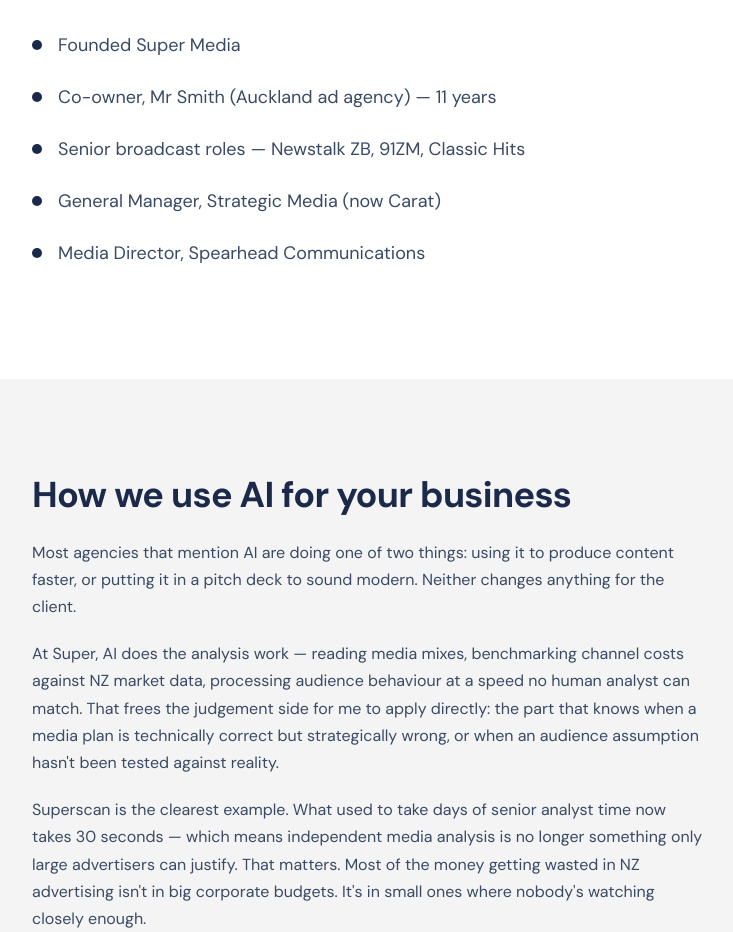
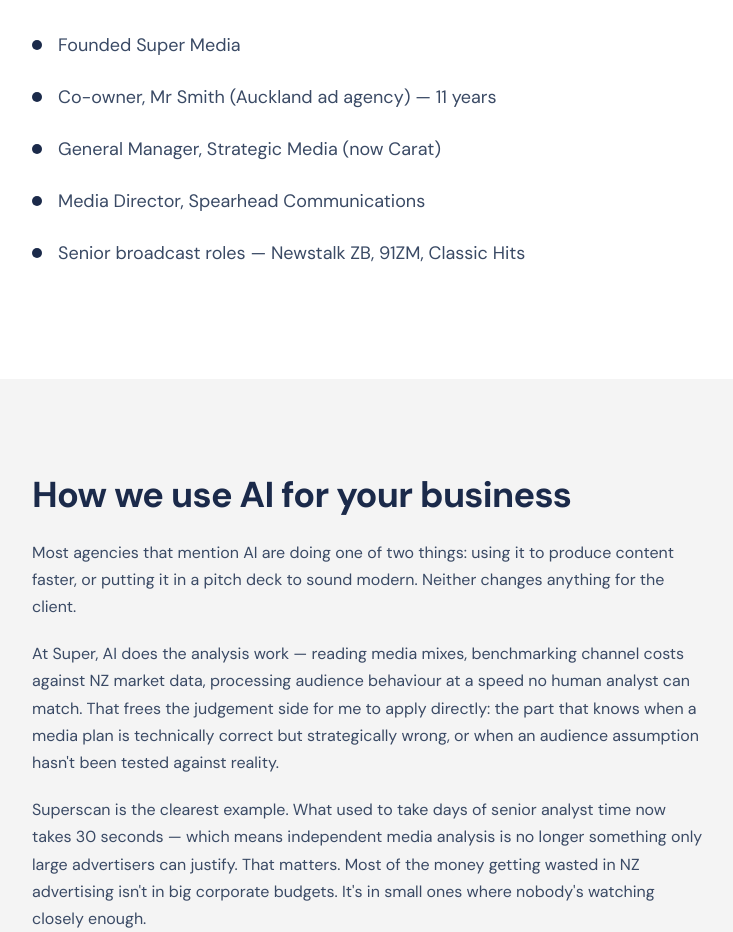
Before and after one commit to ron571/supermedia-website, a Next.js app: page /about in a window 1280 px wide. Shown: the part 1660-2592 px from the top of the page, without its empty margins (64-797 px from the left). Built offline with nearby package versions, Linux system fonts and the light colour scheme; no server answers.

Commit message:
feat: reorder career list for better structure
Move "Senior broadcast roles" to bottom of career list.

```diff
--- a/src/app/(main)/about/page.tsx
+++ b/src/app/(main)/about/page.tsx
@@ -29,9 +29,9 @@ const jsonLd = {
 const timelineItems = [
   { role: "Founded Super Media" },
   { role: "Co-owner, Mr Smith (Auckland ad agency) — 11 years" },
-  { role: "Senior broadcast roles — Newstalk ZB, 91ZM, Classic Hits" },
   { role: "General Manager, Strategic Media (now Carat)" },
   { role: "Media Director, Spearhead Communications" },
+  { role: "Senior broadcast roles — Newstalk ZB, 91ZM, Classic Hits" },
 ];
 
 export default function AboutPage() {
```
